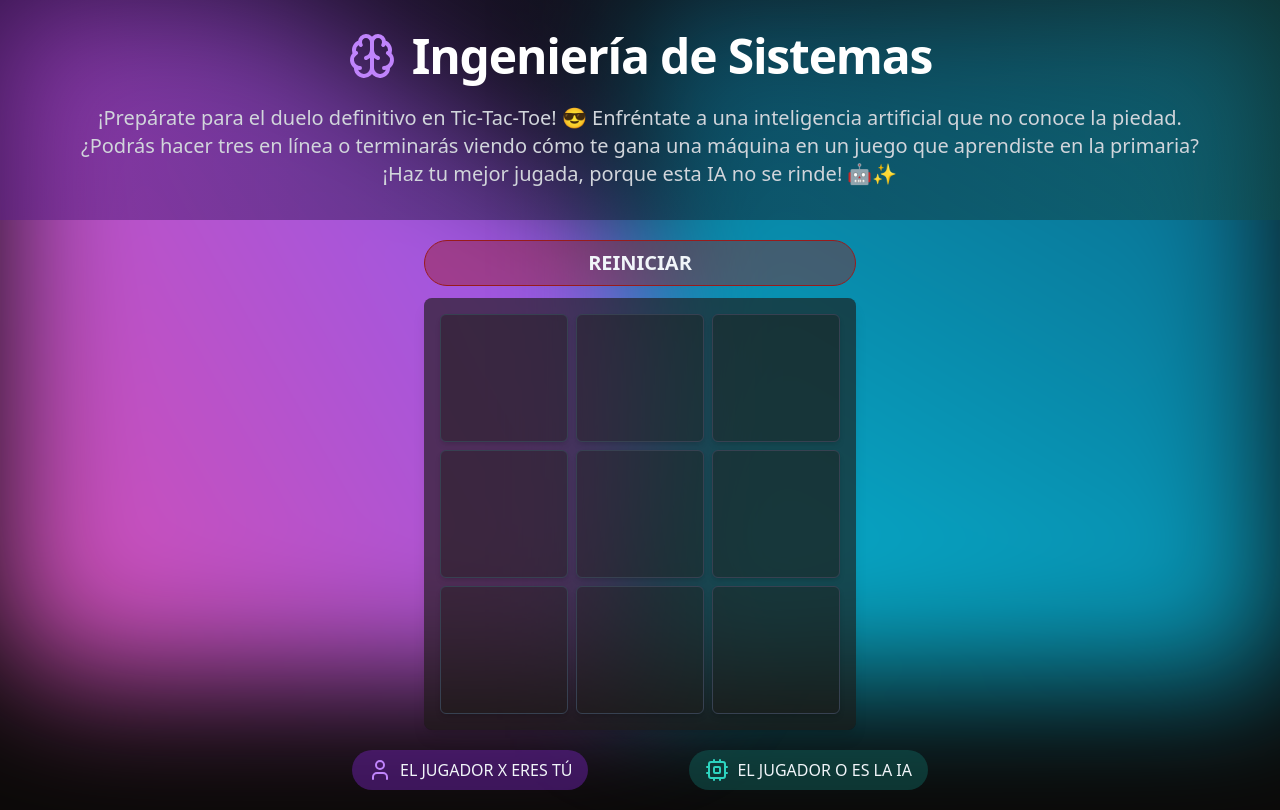
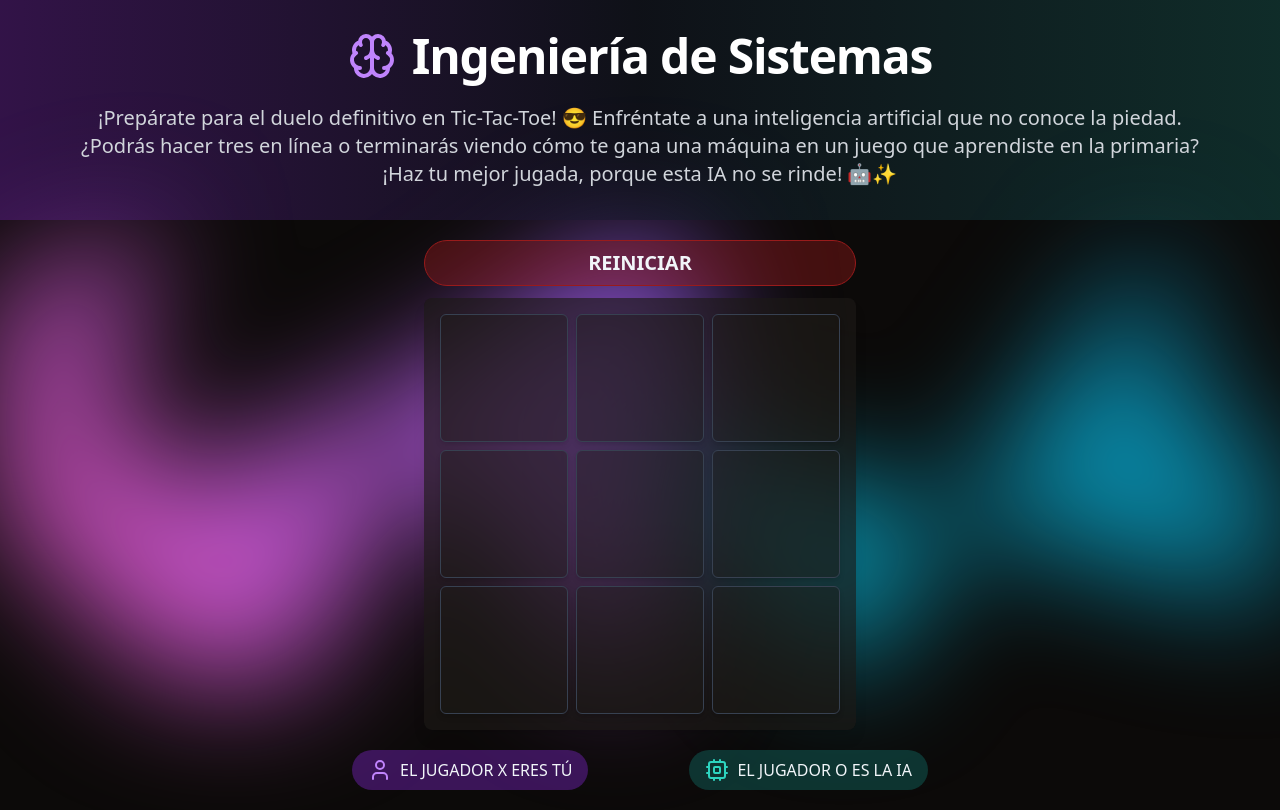
Before and after one commit to KEVIN-117/tic-tac-toe-game, a Next.js app: page / in a window 1280 px wide. Built offline with nearby package versions, Linux system fonts and the light colour scheme.

Commit message:
update ai code

```diff
--- a/src/app/globals.css
+++ b/src/app/globals.css
@@ -19,3 +19,8 @@
     text-wrap: balance;
   }
 }
+
+
+.set-clip-path {
+  clip-path: polygon(74.1% 44.1%, 100% 61.6%, 97.5% 26.9%, 85.5% 0.1%, 80.7% 2%, 72.5% 32.5%, 60.2% 62.4%, 52.4% 68.1%, 47.5% 58.3%, 45.2% 34.5%, 27.5% 76.7%, 0.1% 64.9%, 17.9% 100%, 27.6% 76.8%, 76.1% 97.7%, 74.1% 44.1%);
+}
--- a/src/app/layout.tsx
+++ b/src/app/layout.tsx
@@ -32,18 +32,12 @@
         <Header />
         {children}
         <div className="absolute inset-x-0 top-0 -z-10 transform-gpu overflow-hidden blur-3xl" aria-hidden="true">
-          <div className="relative left-[calc(50%-11rem)] aspect-[1155/678] w-[36.125rem] -translate-x-1/2 rotate-[30deg] bg-gradient-to-tr from-pink-500 to-violet-500 sm:left-[calc(50%-30rem)] sm:w-[72.1875rem]"
-            style={{
-              clipPath: "polygon(74.1% 44.1%, 100% 61.6%, 97.5% 26.9%, 85.5% 0.1%, 80.7% 2%, 72.5% 32.5%, 60.2% 62.4%, 52.4% 68.1%, 47.5% 58.3%, 45.2% 34.5%, 27.5% 76.7%, 0.1% 64.9%, 17.9% 100%, 27.6% 76.8%, 76.1% 97.7%, 74.1% 44.1%);"
-            }} />
+          <div className="relative left-[calc(50%-11rem)] aspect-[1155/678] w-[36.125rem] -translate-x-1/2 rotate-[30deg] bg-gradient-to-tr from-pink-500 to-violet-500 sm:left-[calc(50%-30rem)] sm:w-[72.1875rem] set-clip-path" />
         </div>
         <div className="absolute inset-x-0 top-0 -z-10 transform-gpu overflow-hidden blur-3xl"
           aria-hidden="true">
           <div className="relative left-[calc(50%+3rem)] aspect-[1155/678] w-[36.125rem] -translate-x-1/2 bg-gradient-to-tr from-[#06b6d4] to-[#0c4a6e]
-                  sm:left-[calc(50%+36rem)] sm:w-[72.1875rem]"
-            style={{
-              clipPath: "polygon(74.1% 44.1%, 100% 61.6%, 97.5% 26.9%, 85.5% 0.1%, 80.7% 2%, 72.5% 32.5%, 60.2% 62.4%, 52.4% 68.1%, 47.5% 58.3%, 45.2% 34.5%, 27.5% 76.7%, 0.1% 64.9%, 17.9% 100%, 27.6% 76.8%, 76.1% 97.7%, 74.1% 44.1%);"
-            }} />
+                  sm:left-[calc(50%+36rem)] sm:w-[72.1875rem] set-clip-path"/>
         </div>
       </body>
     </html>
--- a/src/utils/Minimax.ts
+++ b/src/utils/Minimax.ts
@@ -5,7 +5,7 @@
     const winner = CalculateWinner(board);
     if (winner === "X") return -10;
     if (winner === "O") return 10;
-    //if (isBoardFull(board)) return 0;
+    if (isBoardFull(board)) return 0;
 
     if (isMaximizing) {
         let bestScore = -Infinity;
@@ -31,3 +31,7 @@
         return bestScore;
     }
 };
+
+function isBoardFull(board: (string | null)[]) {
+    return board.every((square) => square !== null);
+}
```
